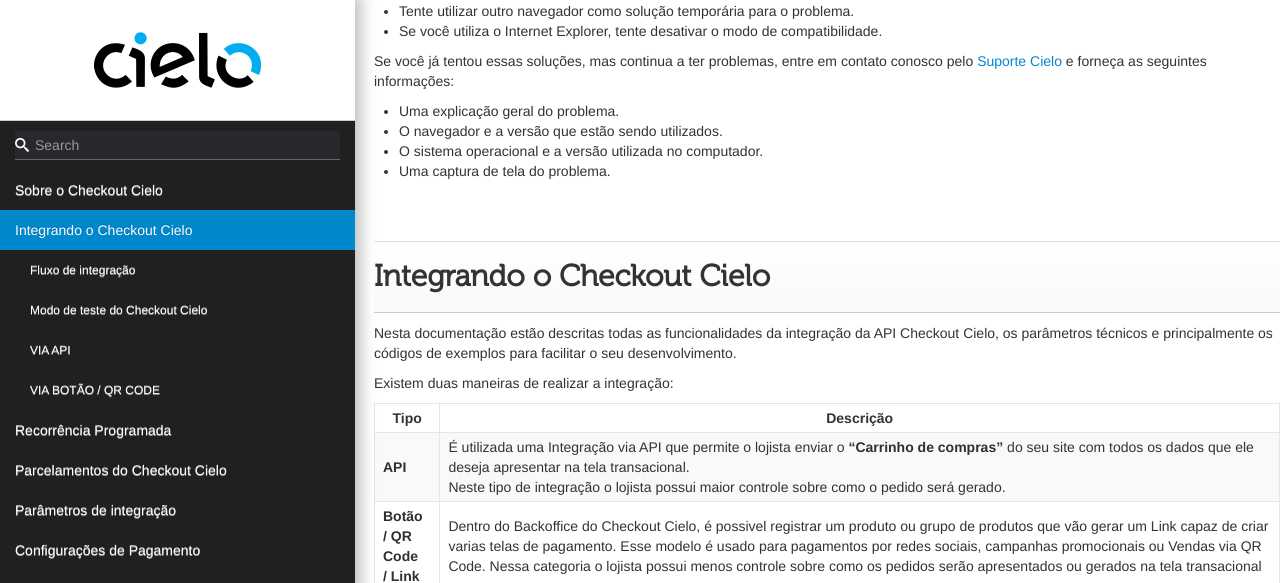
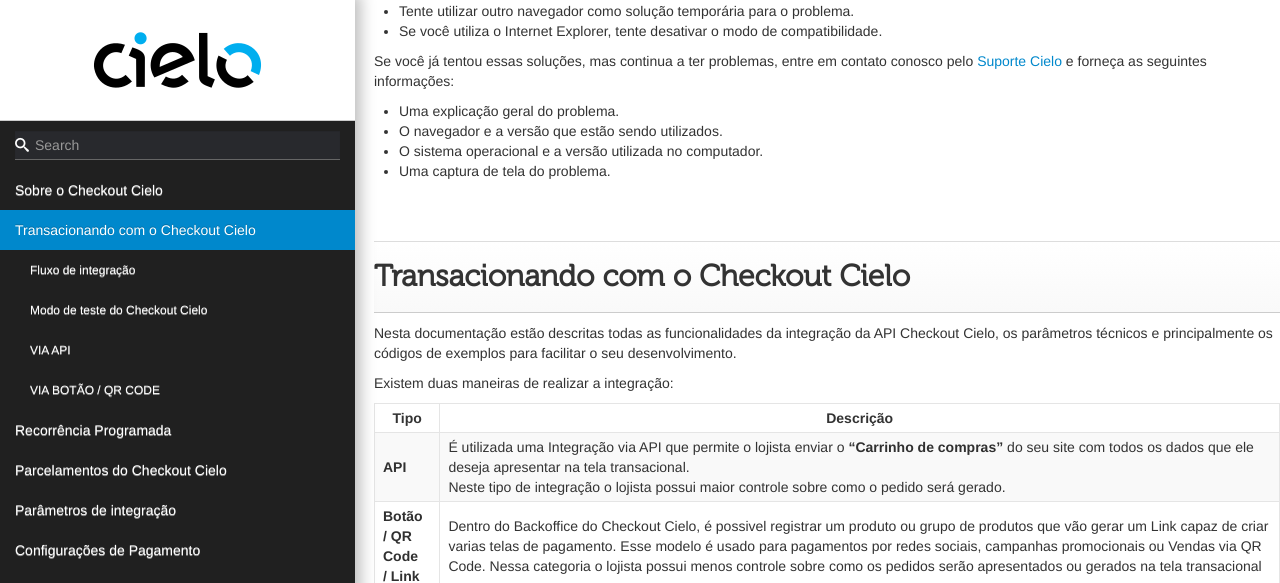
Before and after one commit to DeveloperCielo/Tutorial, a Jekyll site: the page built from _posts/2017-08-25-Checkout.md, in a window 1280 px wide and 900 px high, scrolled down 3307 px, cut to the strip 0-583 px from the top of the window. Built offline with Jekyll 4.4.1, drawn with Linux system fonts in a browser that asks for light colours; some web fonts are replaced.

Commit message:
Update 2017-08-25-Checkout.md

```diff
--- a/_posts/2017-08-25-Checkout.md
+++ b/_posts/2017-08-25-Checkout.md
@@ -124,7 +124,12 @@
 * Uma captura de tela do problema.
 
 
-# Integrando o Checkout Cielo
+
+
+
+
+
+# Transacionando com o Checkout Cielo
 
 Nesta documentação estão descritas todas as funcionalidades da integração da API Checkout Cielo, os parâmetros técnicos e principalmente os códigos de exemplos para facilitar o seu desenvolvimento.
 
```
